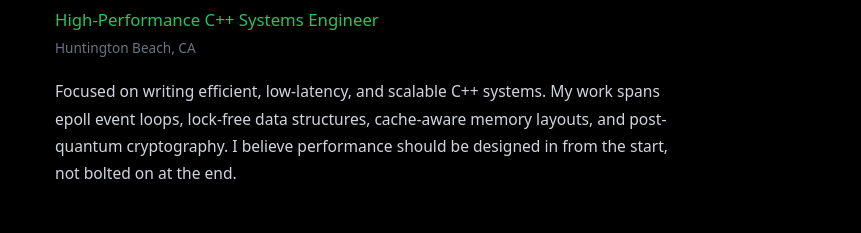
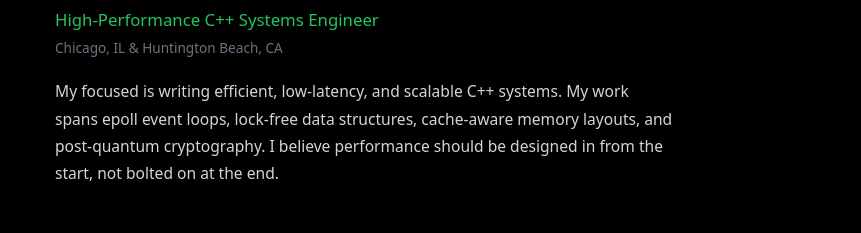
Before and after one commit to DrChrisHax/ChrisManlove.com, an Astro site: page / in a window 1280 px wide. Shown: the part 172-405 px from the top of the page, without its empty margins (209-1070 px from the left). Built offline with nearby package versions, Linux system fonts and the light colour scheme; Astro itself is replaced by a stand-in of ours.

Commit message:
Moved intro to JSON and updated wording

```diff
--- /dev/null
+++ b/src/data/overview.json
@@ -0,0 +1,6 @@
+{
+  "name": "Chris Manlove",
+  "roleTitle": "High-Performance C++ Systems Engineer",
+  "location": "Chicago, IL & Huntington Beach, CA",
+  "intro": "My focused is writing efficient, low-latency, and scalable C++ systems. My work spans epoll event loops, lock-free data structures, cache-aware memory layouts, and post-quantum cryptography. I believe performance should be designed in from the start, not bolted on at the end."
+}
--- a/src/pages/index.astro
+++ b/src/pages/index.astro
@@ -1,5 +1,6 @@
 ---
 import BaseLayout from "../layouts/BaseLayout.astro";
+import overview from "../data/overview.json";
 import education from "../data/education.json";
 import experience from "../data/experience.json";
 import projects from "../data/projects.json";
@@ -79,15 +80,10 @@ const jsonLd = {
 
   <!-- Overview -->
   <section id="overview" aria-label="Overview">
-    <h1>Chris Manlove</h1>
-    <p class="role-title">High-Performance C++ Systems Engineer</p>
-    <p class="location">Huntington Beach, CA</p>
-    <p class="intro">
-      Focused on writing efficient, low-latency, and scalable C++ systems. My work spans epoll
-      event loops, lock-free data structures, cache-aware memory layouts, and post-quantum
-      cryptography. I believe performance should be designed in from the start, not bolted on
-      at the end.
-    </p>
+    <h1>{overview.name}</h1>
+    <p class="role-title">{overview.roleTitle}</p>
+    <p class="location">{overview.location}</p>
+    <p class="intro">{overview.intro}</p>
   </section>
 
   <!-- Education -->
```
